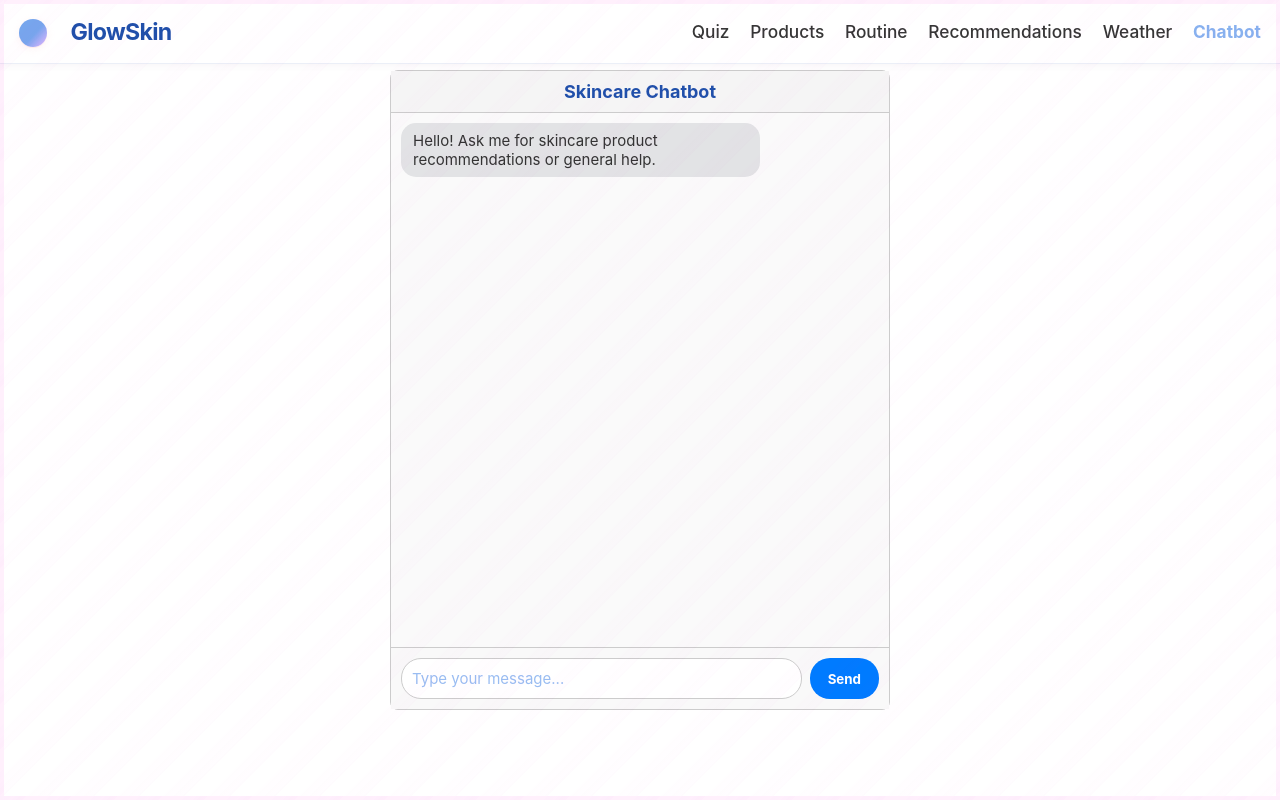
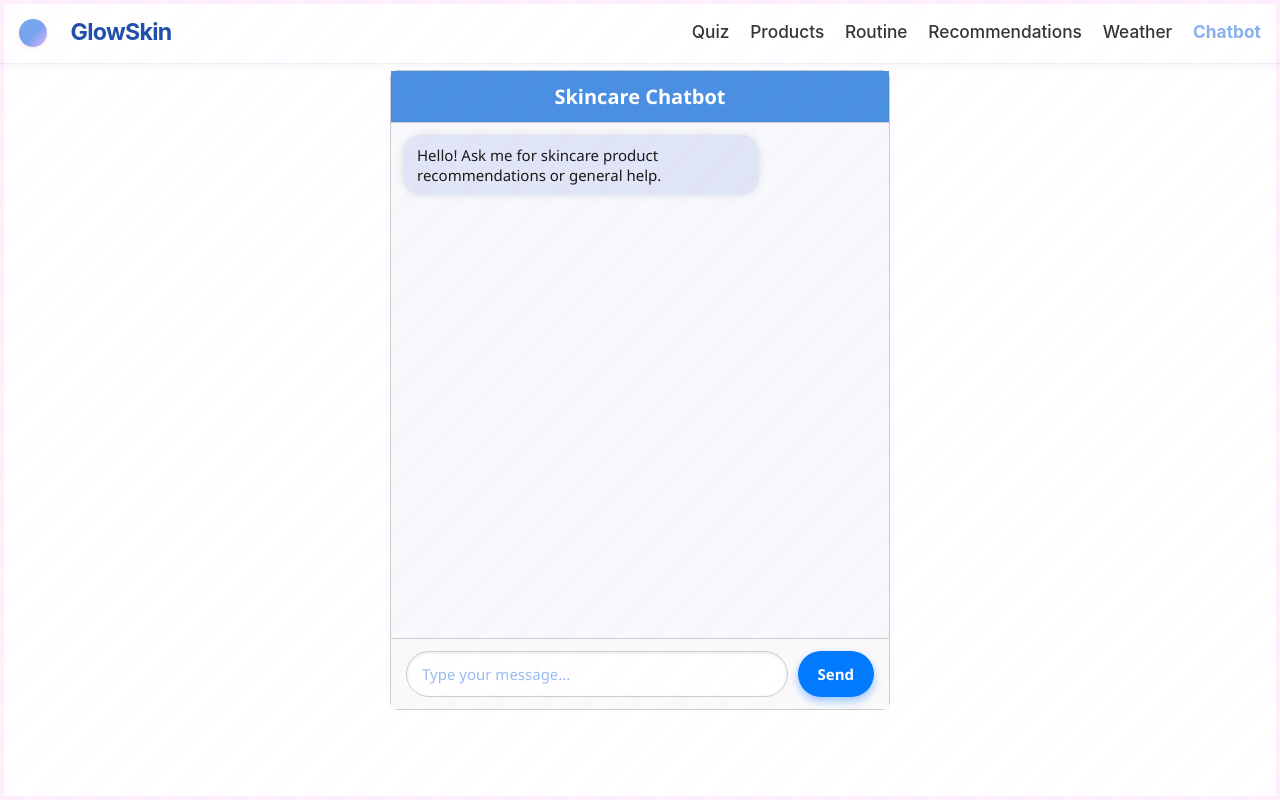
Before and after one commit to Workflow-Manager-admin/radianceai-36090-a5474c13, a React (Create React App) app in the folder radianceai_frontend/: page /chat in a window 1280 px wide. Built offline with nearby package versions, Linux system fonts and the light colour scheme.

Commit message:
commit62

```diff
--- a/radianceai_frontend/src/features/chatbot/Chatbot.js
+++ b/radianceai_frontend/src/features/chatbot/Chatbot.js
@@ -1,104 +1,167 @@
 import React, { useState, useEffect, useRef } from "react";
-import supabase from "../../api/supabaseClient"; // Adjust path if needed
+import { supabase } from "../../utils/supabaseClient";
 
-// Your existing rule-based AI function
+// Rule-based fallback AI
 function ruleBasedAI(question) {
   question = question.toLowerCase();
 
   if (question.includes("hello")) return "Hey there! How can I help you with your skincare today?";
-  if (question.includes("recommend")) return "Please tell me your skin concern like acne, hydration, or anti-aging.";
   if (question.includes("thank")) return "You’re welcome! Feel free to ask me anything else.";
   return "Sorry, I didn't get that. Can you please rephrase?";
 }
 
-// Fetch products by concern from Supabase
+// Skin concerns dictionary with synonyms
+const concernsDict = {
+  acne: ["acne", "pimples", "blemishes", "breakouts"],
+  hydration: ["hydration", "dry", "dryness", "dehydration", "moisture"],
+  aging: ["aging", "wrinkles", "fine lines", "age spots", "anti-aging"],
+  brightness: ["brightness", "dull", "radiance", "glow"],
+  sensitive: ["sensitive", "redness", "irritation", "allergic"],
+  oily: ["oily", "greasy", "shine"],
+  pigmentation: ["pigmentation", "dark spots", "hyperpigmentation"],
+};
+
+// Find best matching concern from user input
+function findConcern(text) {
+  const lowerText = text.toLowerCase();
+  for (const [key, synonyms] of Object.entries(concernsDict)) {
+    for (const synonym of synonyms) {
+      if (lowerText.includes(synonym)) return key;
+    }
+  }
+  return null;
+}
+
+// Fetch products with images and URL by concern
 async function fetchProductsByConcern(concern) {
   const { data, error } = await supabase
     .from("products")
-    .select("id, name, brand, product_url")
+    .select("id, name, brand, product_url, image_url")
     .ilike("concerns", `%${concern}%`)
     .limit(5);
 
   if (error) {
     console.error("Supabase fetch error:", error);
-    return null;
+    return { error };
   }
-  return data;
+  return { data };
 }
 
 export default function Chatbot() {
   const [messages, setMessages] = useState([
-    { sender: "bot", text: "Hello! Ask me for skincare product recommendations or general help.", ts: Date.now() }
+    {
+      sender: "bot",
+      text: "Hello! Ask me for skincare product recommendations or general help.",
+      ts: Date.now(),
+    },
   ]);
   const [input, setInput] = useState("");
   const [typing, setTyping] = useState(false);
   const chatBottomRef = useRef(null);
 
-  // Scroll chat to bottom when messages update
   useEffect(() => {
     chatBottomRef.current?.scrollIntoView({ behavior: "smooth" });
   }, [messages]);
 
-  // Handle sending message and getting bot reply
+  // Typing dots component
+  const TypingDots = () => (
+    <div style={{ fontStyle: "italic", color: "#666" }}>
+      Bot is typing
+      <span className="dots">...</span>
+      <style>{`
+        .dots {
+          animation: dots 1.5s steps(3, end) infinite;
+          display: inline-block;
+        }
+        @keyframes dots {
+          0%, 20% {content: "";}
+          40% {content: ".";}
+          60% {content: "..";}
+          80%, 100% {content: "...";}
+        }
+      `}</style>
+    </div>
+  );
+
   async function sendMessage(msg) {
     if (!msg.trim()) return;
 
-    // Add user message
     setMessages((m) => [...m, { sender: "user", text: msg.trim(), ts: Date.now() }]);
     setInput("");
     setTyping(true);
 
-    const q = msg.trim().toLowerCase();
+    const normalizedMsg = msg.toLowerCase();
 
-    // Detect if user wants product recommendations
-    if (/recommend.*product/.test(q) || /product.*recommend/.test(q)) {
-      // Try to find a known concern keyword
-      const concerns = ["acne", "hydration", "aging", "brightness", "dry", "oily", "sensitive"];
-      let foundConcern = null;
-      for (let c of concerns) {
-        if (q.includes(c)) {
-          foundConcern = c;
-          break;
-        }
-      }
+    // Check if user is asking for product recommendations
+    const wantsRecommendation =
+      /recommend|suggest|products?|help with/.test(normalizedMsg);
 
-      if (foundConcern) {
-        const products = await fetchProductsByConcern(foundConcern);
-        if (products && products.length > 0) {
-          // Format bot message listing products
-          const productList = products.map(
-            (p) => `• ${p.brand} - ${p.name} [View Product](${p.product_url})`
-          ).join("\n");
+    if (wantsRecommendation) {
+      const concern = findConcern(normalizedMsg);
 
+      if (concern) {
+        const { data, error } = await fetchProductsByConcern(concern);
+
+        if (error) {
           setMessages((m) => [
             ...m,
             {
               sender: "bot",
-              text: `Here are some products for *${foundConcern}*: \n${productList}`,
+              text: "Oops! There was a problem fetching products. Please try again later.",
               ts: Date.now() + 1,
             },
           ]);
-        } else {
+          setTyping(false);
+          return;
+        }
+
+        if (data.length === 0) {
           setMessages((m) => [
             ...m,
             {
               sender: "bot",
-              text: `Sorry, I couldn't find products for "${foundConcern}". Try another concern or ask for general help!`,
+              text: `Sorry, I couldn't find any products for "${concern}". Try another concern or ask for general help!`,
               ts: Date.now() + 1,
             },
           ]);
+          setTyping(false);
+          return;
         }
+
+        // Show products with images and links
+        setMessages((m) => [
+          ...m,
+          {
+            sender: "bot",
+            text: `Here are some products for *${concern}*:`,
+            ts: Date.now() + 1,
+            products: data, // attach products for rendering images
+          },
+        ]);
+        setTyping(false);
+        return;
+      } else {
+        // No concern found, ask for clarification
+        setMessages((m) => [
+          ...m,
+          {
+            sender: "bot",
+            text:
+              "Could you please specify your skin concern? For example: acne, hydration, aging, sensitive, oily, pigmentation, brightness.",
+            ts: Date.now() + 1,
+          },
+        ]);
         setTyping(false);
         return;
       }
     }
 
-    // Fallback to rule-based AI after a short delay
+    // Fallback to rule-based AI with delay and typing animation
     setTimeout(() => {
       const reply = ruleBasedAI(msg);
       setMessages((m) => [...m, { sender: "bot", text: reply, ts: Date.now() + 1 }]);
       setTyping(false);
-    }, 700 + Math.random() * 500);
+    }, 1000 + Math.random() * 800);
   }
 
   return (
@@ -111,15 +174,18 @@ export default function Chatbot() {
         display: "flex",
         flexDirection: "column",
         height: "80vh",
+        fontFamily: "'Segoe UI', Tahoma, Geneva, Verdana, sans-serif",
+        backgroundColor: "#fff",
       }}
     >
       <div
         style={{
-          padding: "10px",
+          padding: "12px 15px",
           borderBottom: "1px solid #ccc",
-          fontWeight: "bold",
-          fontSize: 18,
-          backgroundColor: "#f5f5f5",
+          fontWeight: "700",
+          fontSize: 20,
+          backgroundColor: "#4a90e2",
+          color: "white",
           textAlign: "center",
         }}
       >
@@ -129,9 +195,9 @@ export default function Chatbot() {
       <div
         style={{
           flexGrow: 1,
-          padding: "10px",
+          padding: 12,
           overflowY: "auto",
-          backgroundColor: "#fafafa",
+          backgroundColor: "#f7f9fc",
           fontSize: 15,
         }}
       >
@@ -139,7 +205,7 @@ export default function Chatbot() {
           <div
             key={msg.ts + i}
             style={{
-              marginBottom: 10,
+              marginBottom: 12,
               display: "flex",
               justifyContent: msg.sender === "user" ? "flex-end" : "flex-start",
             }}
@@ -147,42 +213,73 @@ export default function Chatbot() {
             <div
               style={{
                 maxWidth: "75%",
-                backgroundColor: msg.sender === "user" ? "#007bff" : "#e2e3e5",
-                color: msg.sender === "user" ? "white" : "#333",
-                padding: "8px 12px",
-                borderRadius: 15,
+                backgroundColor: msg.sender === "user" ? "#007bff" : "#e0e6f7",
+                color: msg.sender === "user" ? "white" : "#1a1a1a",
+                padding: "10px 14px",
+                borderRadius: 18,
                 whiteSpace: "pre-wrap",
+                boxShadow: msg.sender === "bot" ? "0 0 8px rgba(0,0,0,0.1)" : undefined,
+                position: "relative",
               }}
             >
-              {/* If bot message contains product list, render as clickable links */}
-              {msg.sender === "bot" && msg.text.startsWith("Here are some products for") ? (
-                <ul style={{ paddingLeft: 20, margin: 0 }}>
-                  {msg.text
-                    .split("\n")
-                    .slice(1)
-                    .map((line, idx) => {
-                      const match = line.match(/• (.+) - (.+) \[View Product\]\((.+)\)/);
-                      if (!match) return <li key={idx}>{line}</li>;
-                      const [, brand, name, url] = match;
-                      return (
-                        <li key={idx}>
-                          <strong>{brand}</strong> -{" "}
-                          <a href={url} target="_blank" rel="noopener noreferrer" style={{ color: "#007bff" }}>
-                            {name}
-                          </a>
-                        </li>
-                      );
-                    })}
-                </ul>
+              {/* If bot message has products, render product cards */}
+              {msg.products ? (
+                <>
+                  <p style={{ marginTop: 0, marginBottom: 8 }}>{msg.text}</p>
+                  {msg.products.map((p) => (
+                    <a
+                      key={p.id}
+                      href={p.product_url}
+                      target="_blank"
+                      rel="noopener noreferrer"
+                      style={{
+                        display: "flex",
+                        alignItems: "center",
+                        background: "white",
+                        padding: 8,
+                        marginBottom: 8,
+                        borderRadius: 10,
+                        boxShadow: "0 2px 4px rgba(0,0,0,0.1)",
+                        textDecoration: "none",
+                        color: "#333",
+                        gap: 12,
+                      }}
+                    >
+                      <img
+                        src={p.image_url || "https://via.placeholder.com/60"}
+                        alt={p.name}
+                        style={{
+                          width: 60,
+                          height: 60,
+                          borderRadius: 8,
+                          objectFit: "cover",
+                          flexShrink: 0,
+                        }}
+                      />
+                      <div style={{ flexGrow: 1 }}>
+                        <strong>{p.brand}</strong>
+                        <div>{p.name}</div>
+                      </div>
+                      <div
+                        style={{
+                          color: "#4a90e2",
+                          fontWeight: "600",
+                          fontSize: 13,
+                        }}
+                      >
+                        View
+                      </div>
+                    </a>
+                  ))}
+                </>
               ) : (
                 msg.text
               )}
             </div>
           </div>
         ))}
-        {typing && (
-          <div style={{ fontStyle: "italic", color: "#666" }}>Bot is typing...</div>
-        )}
+
+        {typing && <TypingDots />}
         <div ref={chatBottomRef} />
       </div>
 
@@ -193,9 +290,9 @@ export default function Chatbot() {
         }}
         style={{
           display: "flex",
-          padding: 10,
+          padding: "12px 15px",
           borderTop: "1px solid #ccc",
-          backgroundColor: "#f9f9f9",
+          backgroundColor: "#fafafa",
         }}
       >
         <input
@@ -205,11 +302,12 @@ export default function Chatbot() {
           placeholder="Type your message..."
           style={{
             flexGrow: 1,
-            padding: "10px",
-            borderRadius: 20,
-            border: "1px solid #ccc",
+            padding: "12px 15px",
+            borderRadius: 25,
+            border: "1.5px solid #ccc",
             outline: "none",
             fontSize: 15,
+            boxShadow: "inset 0 1px 3px rgb(0 0 0 / 0.1)",
           }}
           disabled={typing}
         />
@@ -217,14 +315,17 @@ export default function Chatbot() {
           type="submit"
           disabled={typing || !input.trim()}
           style={{
-            marginLeft: 8,
-            padding: "10px 18px",
-            borderRadius: 20,
+            marginLeft: 10,
+            padding: "12px 20px",
+            borderRadius: 25,
             border: "none",
-            backgroundColor: "#007bff",
+            backgroundColor: typing ? "#a0bff9" : "#007bff",
             color: "white",
-            fontWeight: "bold",
+            fontWeight: "700",
+            fontSize: 15,
             cursor: typing ? "not-allowed" : "pointer",
+            boxShadow: "0 4px 8px rgb(0 123 255 / 0.4)",
+            transition: "background-color 0.3s ease",
           }}
         >
           Send
```
Also changed, not shown: 1 other file (tests, documents, lock files or other folders).
